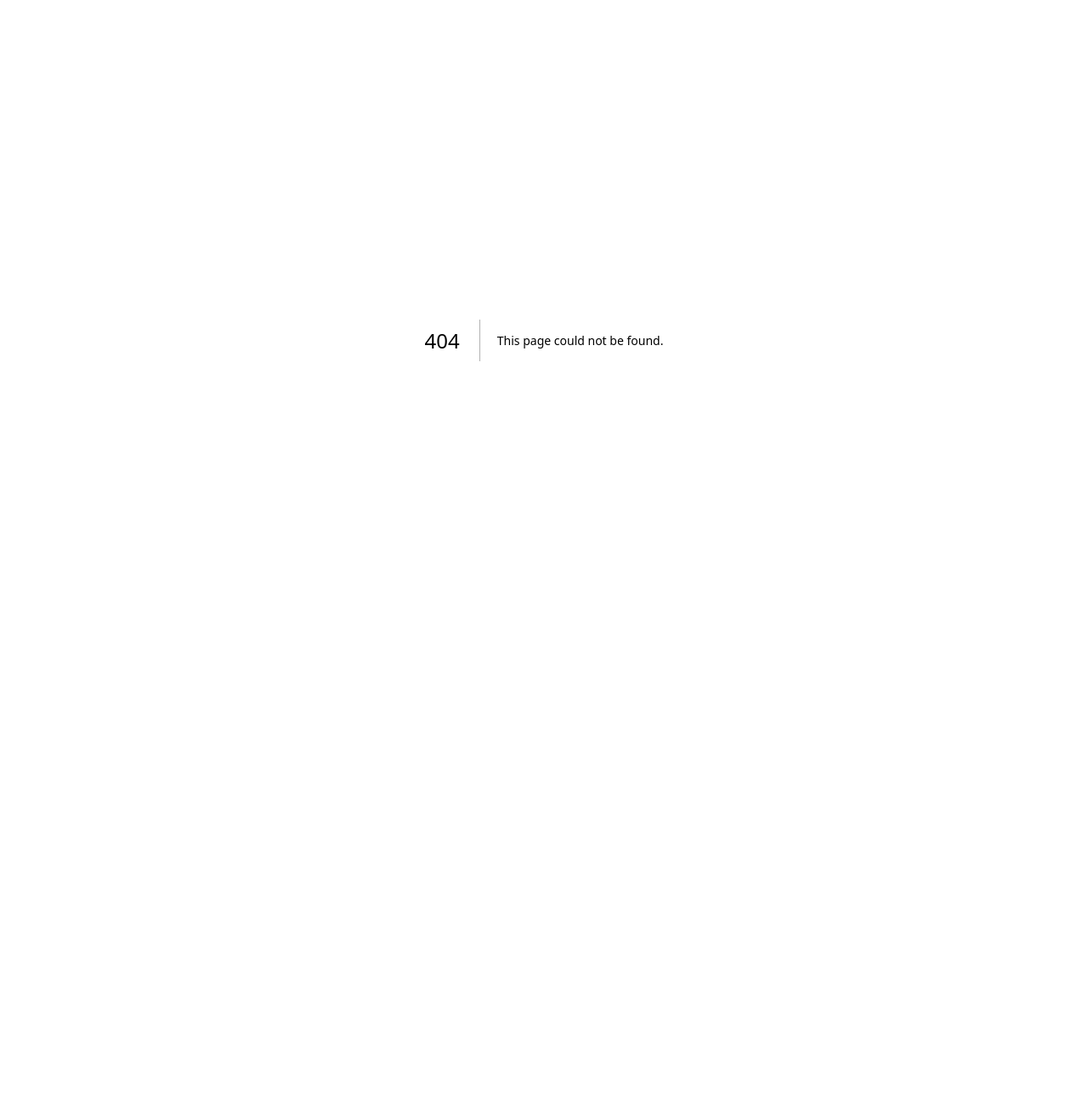
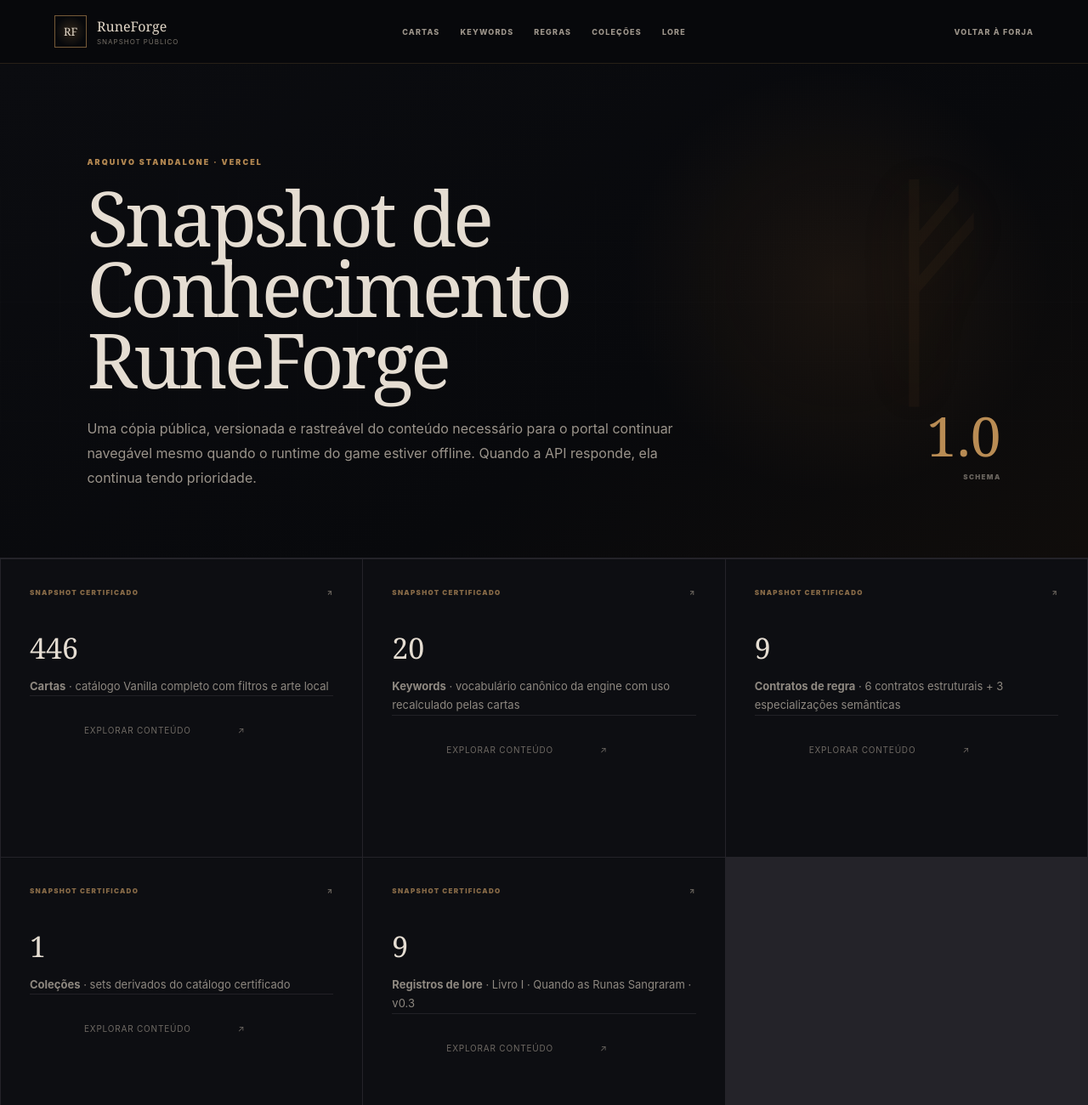
Before and after one commit to EntropiaEKaos/SiteRuneForged, a Next.js app: page /snapshot in a window 1280 px wide. Before the commit this address had no page. Shown: the top 1300 px of the page at 85% size. Before the commit the page ends 800 px from the top, so only its background shows below. Built offline with nearby package versions, Linux system fonts and the light colour scheme.

Commit message:
feat(snapshot): add public standalone knowledge dashboard

```diff
--- /dev/null
+++ b/src/app/snapshot/page.tsx
@@ -0,0 +1,78 @@
+import Link from "next/link";
+import { standaloneKnowledgeSource, standaloneKeywords, standaloneRules, standaloneCollections } from "@/data/knowledge-snapshot";
+import { getStandaloneLoreSnapshotInfo } from "@/lib/lore/standalone-lore";
+
+function metric(label: string, value: string | number, href: string, copy: string) {
+  return (
+    <Link className="content-card" href={href}>
+      <div className="content-card-top"><span>SNAPSHOT CERTIFICADO</span><em>↗</em></div>
+      <h2>{value}</h2>
+      <p><strong>{label}</strong> · {copy}</p>
+      <footer>Explorar conteúdo <span>↗</span></footer>
+    </Link>
+  );
+}
+
+export default function SnapshotPage() {
+  const keywords = standaloneKeywords();
+  const rules = standaloneRules();
+  const collections = standaloneCollections();
+  const lore = getStandaloneLoreSnapshotInfo();
+  const source = standaloneKnowledgeSource.game;
+
+  return (
+    <main className="content-shell">
+      <header className="content-nav">
+        <Link className="content-brand" href="/">
+          <span className="content-brand-mark">RF</span>
+          <span><strong>RuneForge</strong><small>Snapshot público</small></span>
+        </Link>
+        <nav aria-label="Snapshot RuneForge">
+          <Link href="/cards">Cartas</Link>
+          <Link href="/keywords">Keywords</Link>
+          <Link href="/rules">Regras</Link>
+          <Link href="/collections">Coleções</Link>
+          <Link href="/lore">Lore</Link>
+        </nav>
+        <Link className="content-home-link" href="/">Voltar à Forja</Link>
+      </header>
+
+      <section className="content-hero">
+        <div className="content-hero-rune" aria-hidden="true">ᚠ</div>
+        <div>
+          <span className="content-kicker">ARQUIVO STANDALONE · VERCEL</span>
+          <h1>Snapshot de Conhecimento RuneForge</h1>
+          <p>Uma cópia pública, versionada e rastreável do conteúdo necessário para o portal continuar navegável mesmo quando o runtime do game estiver offline. Quando a API responde, ela continua tendo prioridade.</p>
+        </div>
+        <div className="content-count"><strong>1.0</strong><span>schema</span></div>
+      </section>
+
+      <section className="content-grid" aria-label="Conteúdo preservado no snapshot">
+        {metric("Cartas", standaloneKnowledgeSource.cards, "/cards", "catálogo Vanilla completo com filtros e arte local")}
+        {metric("Keywords", keywords.length, "/keywords", "vocabulário canônico da engine com uso recalculado pelas cartas")}
+        {metric("Contratos de regra", rules.all.length, "/rules", "6 contratos estruturais + 3 especializações semânticas")}
+        {metric("Coleções", collections.length, "/collections", "sets derivados do catálogo certificado")}
+        {metric("Registros de lore", lore.entries, "/lore", `${lore.book} · ${lore.title} · ${lore.version}`)}
+      </section>
+
+      <section className="article" style={{ marginTop: "2rem" }}>
+        <header>
+          <span className="content-kicker">PROVENIÊNCIA DO GAME</span>
+          <h2>Fonte certificada</h2>
+          <p>O snapshot técnico deriva do mesmo commit de RuneForgedTCG já usado pelos gates do portal.</p>
+        </header>
+        <div className="article-body">
+          <p><strong>Game SHA:</strong> <code>{source.commitSha}</code></p>
+          <p><strong>Release:</strong> {source.release} · <strong>Engine:</strong> {source.engineVersion} · <strong>Ruleset:</strong> {source.rulesetVersion}</p>
+          <p><strong>Content version:</strong> {source.contentVersion} · <strong>Catalog revision:</strong> {source.catalogRevision}</p>
+          <p><strong>Lore:</strong> {lore.series} · {lore.book} · {lore.title} · {lore.version} · snapshot {lore.snapshotDate}</p>
+        </div>
+      </section>
+
+      <footer className="content-footer">
+        <span>API ao vivo primeiro · snapshot certificado como fallback</span>
+        <Link href="/lore">Ler Quando as Runas Sangraram ↗</Link>
+      </footer>
+    </main>
+  );
+}
```
